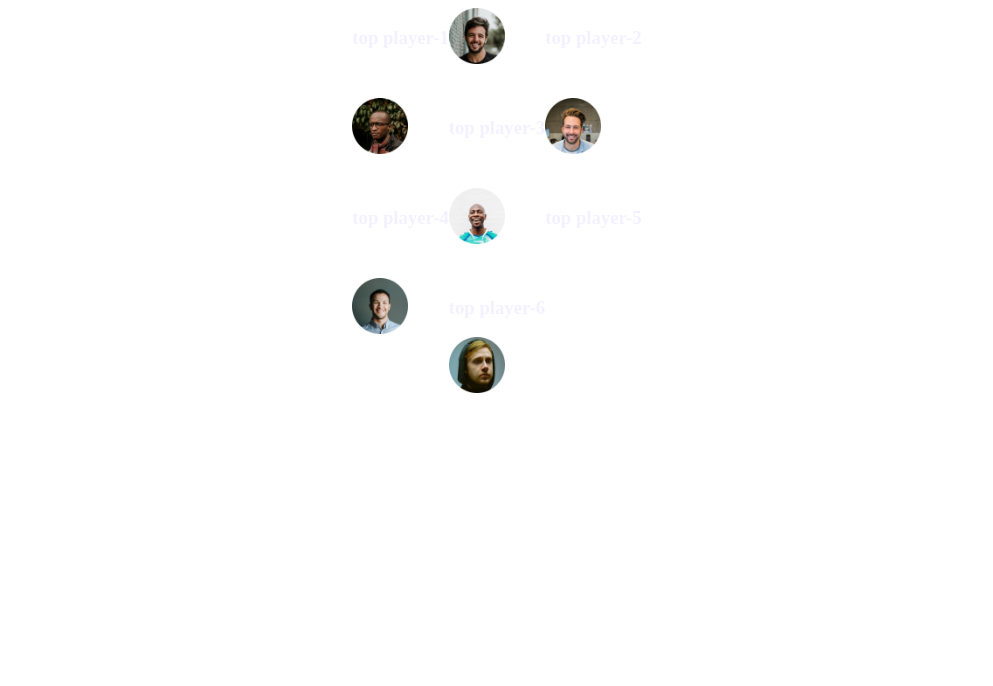
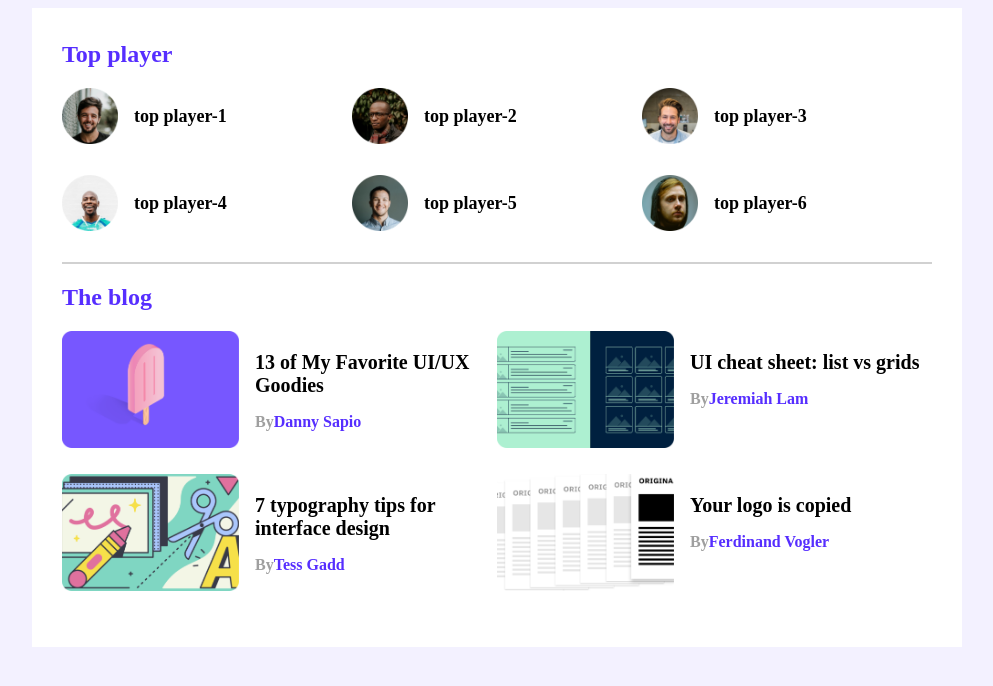
Before and after one commit to anurag14201/leader-baord-anu, a plain HTML site: page index.html in a window 1280 px wide. Shown: the whole page, without its empty margins (143-1136 px from the left). Drawn offline with Linux system fonts and the light colour scheme; a web font is replaced by a local one.

Commit message:
sec move

```diff
--- a/index.html
+++ b/index.html
@@ -6,60 +6,122 @@
     <meta http-equiv="X-UA-Compatible" content="IE=edge">
     <meta name="viewport" content="width=device-width, initial-scale=1.0">
     <title>Leader Board</title>
-    <!-- styles -->
+    <!-- stylesh -->
     <link rel="stylesheet" href="styles/stlye.css">
 </head>
 
 <body>
+    <!-- header -->
     <header>
-        <section class="continer">
+
+    </header>
     <main>
+
+        <!-- main content  -->
+        <section class="container">
+
             <div class="top-players">
+                <h2 class="section-title">
+                    Top player
+                </h2>
                 <div class="players">
                     <div class="player">
+
+                        <img src="images/players/player-1.png" alt="">
                         <h3 class="player-name">top player-1</h3>
                     </div>
                     <div class="player">
-                            <img src="images/players/player-1.png" alt="">
-                        </div>
-                        <div class="player">
+                        <img src="images/players/player-2.png" alt="">
                         <h3 class="player-name">top player-2</h3>
                     </div>
                     <div class="player">
-                            <img src="images/players/player-2.png" alt="">
-                        </div>
-                        <div class="player">
+                        <img src="images/players/player-3.png" alt="">
                         <h3 class="player-name">top player-3</h3>
                     </div>
                     <div class="player">
-                            <img src="images/players/player-3.png" alt="">
+                        <img src="images/players/player-4.png" alt="">
+                        <h3 class="player-name">top player-4</h3>
                     </div>
                     <div class="player">
-                            <h3 class="player-name">top player-4</h3>
-                        </div>
-
-                        <div class="player">
-                            <img src="images/players/player-4.png" alt="">
-                        </div>
-                        <div class="player">
+                        <img src="images/players/player-5.png" alt="">
                         <h3 class="player-name">top player-5</h3>
                     </div>
                     <div class="player">
-                            <img src="images/players/player-5.png" alt="">
-                        </div>
-                        <div class="player">
+                        <img src="images/players/player-6.png" alt="">
                         <h3 class="player-name">top player-6</h3>
-                            <img src="images/players/player-6.png" alt="">
                     </div>
                 </div>
 
             </div>
             </div>
+            <hr>
+            <div class="top-blogs">
+                <h2 class="section2-title">
+                    The blog
+                </h2>
+                <article class="blogs">
+                    <div class="blog">
+                        <img src="images/blogs/blog-1.png" alt="">
+                        <h3 class="blog-name">
+                            13 of My Favorite
+                            UI/UX Goodies
+                            <p class="blog-author">
+                                By<a href="#">Danny Sapio</a>
+
+                            </p>
+                        </h3>
+                    </div>
+                    <div class="blog">
+                        <img src="images/blogs/blog-2.png" alt="">
+                        <h3 class="blog-name">
+                            UI cheat sheet:
+                            list vs grids
+                            <p class="blog-author">
+                                By<a href="#">Jeremiah Lam</a>
+
+                            </p>
+                        </h3>
+                    </div>
+                    <div class="blog">
+                        <img src="images/blogs/blog-3.png" alt="">
+                        <h3 class="blog-name">
+                            7 typography tips
+                            for interface design
+                            <p class="blog-author">
+                                By<a href="#">Tess Gadd</a>
+
+                            </p>
+                        </h3>
+                    </div>
+                    <div class="blog">
+                        <img src="images/blogs/blog-4.png" alt="">
+                        <h3 class="blog-name">
+                            Your logo is
+                            copied
+                            <p class="blog-author">
+                                By<a href="#">Ferdinand Vogler</a>
+
+                            </p>
+                        </h3>
+                    </div>
+                </article>
+            </div>
+        </section>
+        <!-- <section class="courses">
+            <div class="lotus">
+                <img src="images/courses/course-1.png" alt="">
+                <h3></h3>
+            </div>
+            <div class="lotus">
+                <img src="images/courses/course-1.png" alt="">
+                <h3></h3>
+            </div>
+            <div class="lotus">
+                <img src="images/courses/course-1.png" alt="">
+                <h3></h3>
+            </div>
+        </section> -->
     </main>
-
-        </section>
-    </header>
-
 
 </body>
 
--- a/styles/stlye.css
+++ b/styles/stlye.css
@@ -2,13 +2,29 @@
 
 body {
     font-family: 'Cormorant SC', serif;
-    color: #F3F1FF;
+    background-color: #F3F1FF;
 }
 
+hr {
+    border: 1px solid #D1D1D1;
+
+}
+
+/* content and utiliti */
 .container {
     background-color: #FFFFFF;
     width: 870px;
     padding: 30px;
+}
+
+.top-players {
+    margin-bottom: 30px;
+}
+
+.section-title {
+    color: #562EFF;
+    font-size: 24px;
+    margin-top: 3px;
 }
 
 main {
@@ -16,10 +32,15 @@ main {
     justify-content: center;
 }
 
+
 .players {
     display: grid;
     grid-template-columns: repeat(3, 1fr);
     grid-row-gap: 30px;
+}
+
+.player {
+    display: flex;
 }
 
 .player img {
@@ -28,6 +49,46 @@ main {
 }
 
 .player-name {
-    margin left: 16px;
+    margin-left: 16px;
+    font-size: 18px;
+}
+
+/* blogs */
+.section2-title {
+    color: #562EFF;
+    font-size: 24px;
+    /* margin-top: 3px; */
+}
+
+.blogs {
+    display: grid;
+    grid-template-columns: repeat(2, 1fr);
 
 }
+
+.blog {
+    display: flex;
+}
+
+.blog img {
+    width: 177px;
+    height: 117px;
+    left: 315px;
+    top: 507px;
+    margin-bottom: 26px;
+}
+
+.blog-name {
+    margin-left: 16px;
+    font-size: 20px;
+}
+
+.blog-author {
+    color: #9F9F9F;
+    font-size: 16px;
+}
+
+.blog-author a {
+    color: #562EFF;
+    text-decoration: none;
+}
```
Lines whose indentation alone changed are shown as unchanged.
